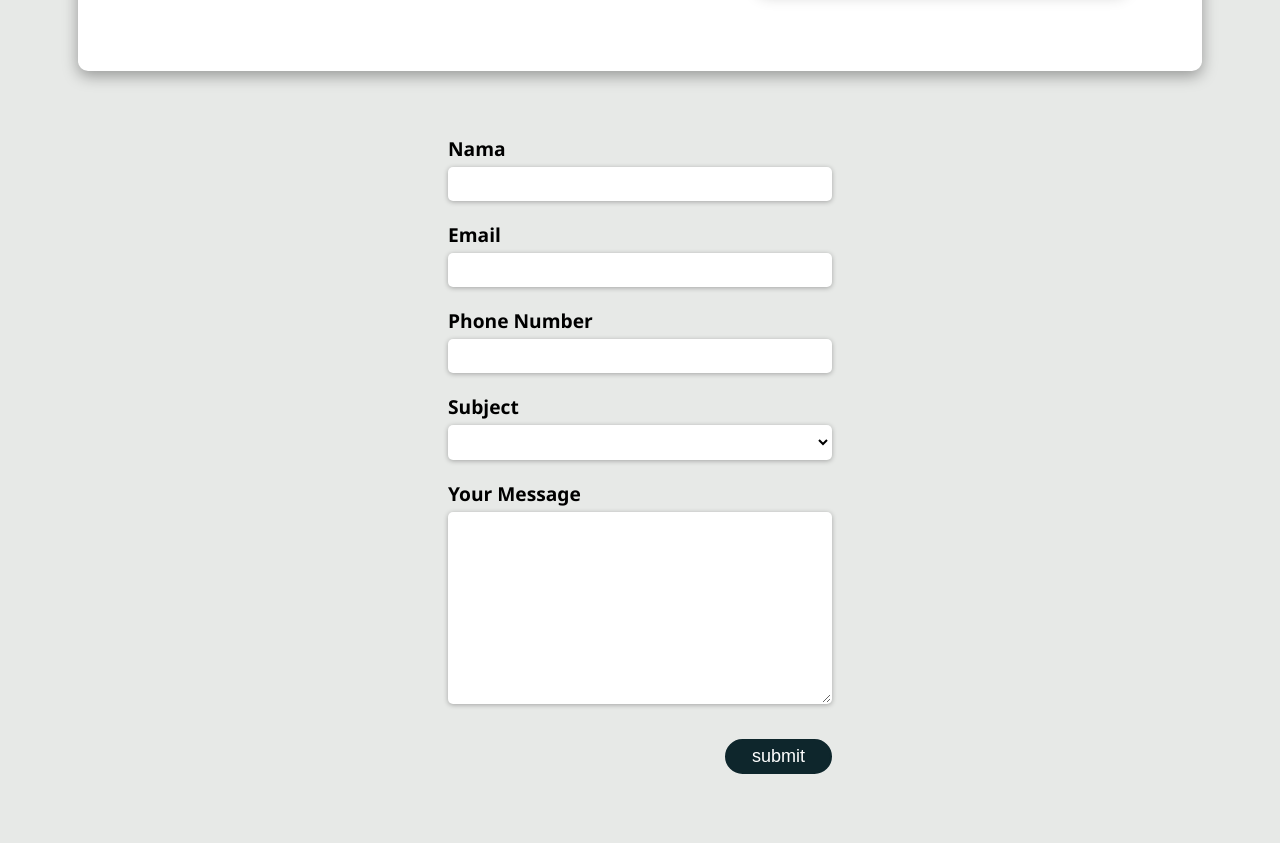
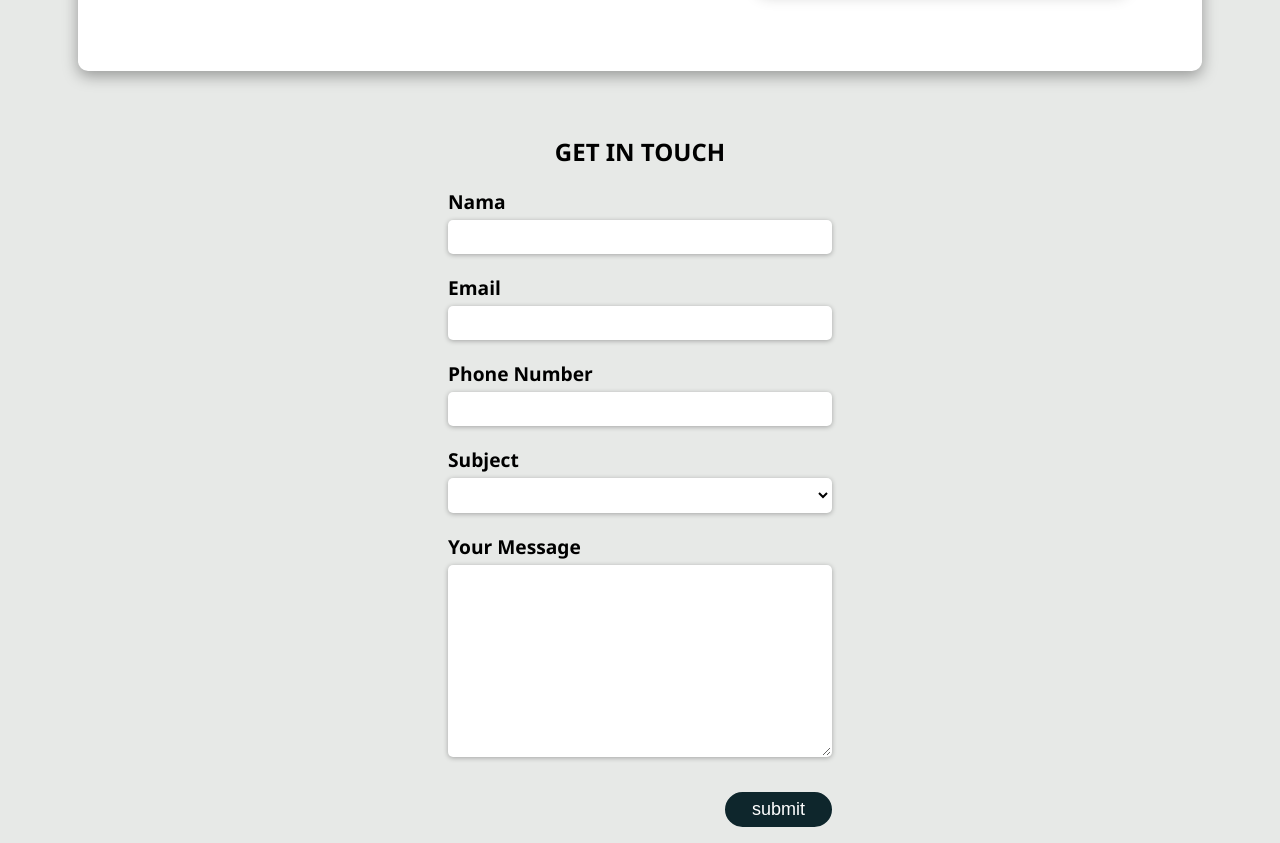
Before and after one commit to punyasidik/dumbways-fs_b42, a plain HTML site: page Stage_1/Assignment/Task_2/index.html in a window 1280 px wide. Shown: the part 700-1543 px from the top of the page. Before the commit the page ends 1490 px from the top, so only its background shows below. Drawn offline with Linux system fonts and the light colour scheme.

Commit message:
Menambahkan judul pada contact form

```diff
--- a/Stage_1/Assignment/Task_2/css/style.css
+++ b/Stage_1/Assignment/Task_2/css/style.css
@@ -150,7 +150,10 @@ button {
 /* ----------------- */
 #contact-form {
   width: 30%;
-  margin: 50px auto 0 auto;
+  margin: auto;
+}
+#contact-form h1 {
+  text-align: center;
 }
 #contact-form label,
 #contact-form input,
--- a/Stage_1/Assignment/Task_2/index.html
+++ b/Stage_1/Assignment/Task_2/index.html
@@ -75,6 +75,7 @@
         </div>
       </section>
       <section id="contact-form">
+        <h1>GET IN TOUCH</h1>
         <form action="">
           <label for="nama">Nama</label>
           <input type="text" name="nama" id="nama" />
```
